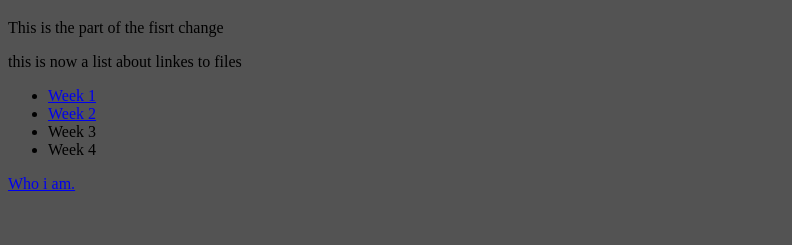
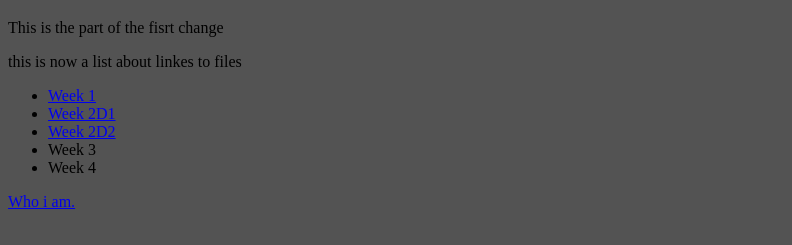
Before and after one commit to bobthefish29/SE111AllProjects, a plain HTML site: page index.html in a window 1280 px wide. Shown: the part 61-306 px from the top of the page, without its empty margins (0-792 px from the left). Drawn offline with Linux system fonts and the light colour scheme.

Commit message:
End of Class Week2D2

```diff
--- a/index.html
+++ b/index.html
@@ -15,7 +15,8 @@
         <p> this is now a list about linkes to files</p>
         <ul>
             <li><a href="W1/Week1/HtmlAndJava.html"> Week 1</a></li>
-            <li><a href="W2/rellativeAndAbsolute.html">Week 2</a></li>
+            <li><a href="W2/rellativeAndAbsolute.html">Week 2D1</a></li>
+            <li><a href="W2/IdandFragment.html">Week 2D2</a></li>
             <li>Week 3</li>
             <li>Week 4</li>
         </ul>
@@ -23,6 +24,7 @@
         <a href = "W1/whoiam.html"> Who i am.</a>
 
 
+
     </body>
 
 </html>
```
Also changed, not shown: W2/IdandFragment.html (+3 -0 lines).
